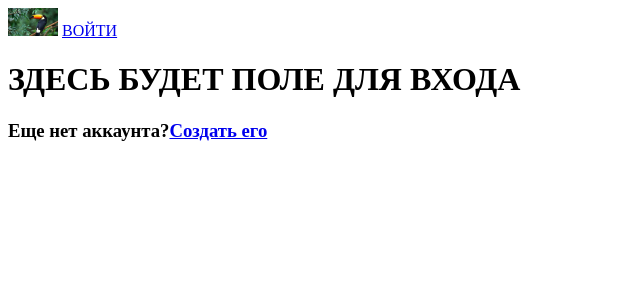
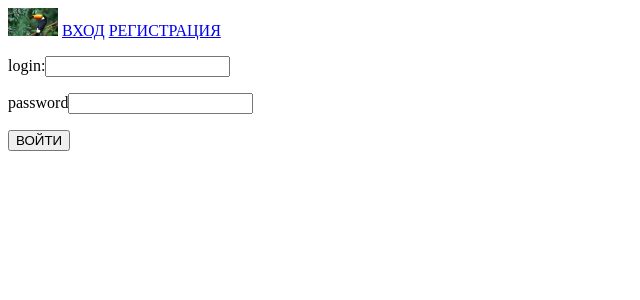
Before and after one commit to WEBDOP-Develop-Studio/Basketaball_statistic, a Django app: a page that uses templates/base.html in a window 1280 px wide. Shown: the top 300 px of the page, without its empty margins (0-640 px from the left). Run offline with Django 4.2, Linux system fonts and the light colour scheme.

Commit message:
SIGN UPDATE

```diff
--- a/Statistic/forms.py
+++ b/Statistic/forms.py
@@ -27,3 +27,8 @@ class UserRegistration(UserCreationForm): #forms.ModelForm
         if len(username) < 4:
             raise ValidationError('имя пользователья не должно быть кароче 4 букв')
         return username
+
+
+class LoginUserForm(AuthenticationForm):
+    username = forms.CharField(label='login:', widget=forms.TextInput(attrs={'class': 'form-control'}))
+    password = forms.CharField(label='password', widget=forms.PasswordInput(attrs={'class': 'form-control'}))
--- a/Statistic/templates/SIGN_IN.html
+++ b/Statistic/templates/SIGN_IN.html
@@ -1,6 +1,14 @@
 {% extends 'base.html' %}
 
 {% block content %}
-    <h1>ЗДЕСЬ БУДЕТ ПОЛЕ ДЛЯ ВХОДА</h1>
-    <h3>Еще нет аккаунта?<a href="{% url 'sign_up_url' %}">Создать его</a></h3>
+    <a href="{% url 'sign_in_url' %}">ВХОД</a>     <a href="{% url 'sign_up_url' %}">РЕГИСТРАЦИЯ</a>
+    <form action="{% url 'sign_in_url' %}" method="post" , enctype="multipart/form-data">
+        {% csrf_token %}
+        <div class="form-error">{{ form.non_field_errors }}</div>
+        {% for item in form %}
+            <p><label class='form-label' for="{{ item.id_for_label }}">{{ item.label }}</label>{{ item }}</p>
+            <div class="form-error">{{ item.errors }}</div>
+        {% endfor %}
+        <button type="submit" class="btn btn-primary">ВОЙТИ</button>
+    </form>
 {% endblock %}
--- a/Statistic/templates/SIGN_UP.html
+++ b/Statistic/templates/SIGN_UP.html
@@ -1,7 +1,7 @@
 {% extends 'base.html' %}
 
 {% block content %}
-    <h1>РЕГИСТРАЦИЯ</h1>
+    <a href="{% url 'sign_in_url' %}">ВХОД</a>     <a href="{% url 'sign_up_url' %}">РЕГИСТРАЦИЯ</a>
     <form action="{% url 'sign_up_url' %}" method="post" , enctype="multipart/form-data">
         {% csrf_token %}
         <div class="form-error">{{ form.non_field_errors }}</div>
@@ -11,5 +11,4 @@
         {% endfor %}
         <button type="submit" class="btn btn-primary">Зарегистрироваться</button>
     </form>
-    <h3>Уже есть аккаунт?<a href="{% url 'sign_in_url' %}">Войти в него</a></h3>
 {% endblock %}
--- a/Statistic/urls.py
+++ b/Statistic/urls.py
@@ -5,4 +5,5 @@ urlpatterns = [
     path('', Home, name='home_url'),
     path('Регистрация', USER_SIGN_UP, name='sign_up_url'),
     path('Вход', USER_SIGN_IN, name='sign_in_url'),
+    path('Выход', USER_SIGN_OUT, name='sign_out_url'),
 ]
--- a/Statistic/views.py
+++ b/Statistic/views.py
@@ -24,7 +24,7 @@ def USER_SIGN_UP(request):
         if form.is_valid():
             form.save()
             messages.success(request, "Вы успешно создали учетную запись")
-            return redirect('sign_up_url')
+            return redirect('sign_in_url')
             # user = form.save()
             # login(request, user)
             # return redirect('login')
@@ -36,7 +36,20 @@ def USER_SIGN_UP(request):
 
 
 def USER_SIGN_IN(request):
-    return render(request, template_name='SIGN_IN.html')
+    if request.method == 'POST':
+        form = LoginUserForm(data=request.POST)
+        if form.is_valid():
+            user = form.get_user()
+            login(request, user)
+            return redirect('home_url')
+    else:
+        form = LoginUserForm()
+    return render(request, 'SIGN_IN.html', {'form': form})
+
+
+def USER_SIGN_OUT(request):
+    logout(request)
+    return redirect('home_url')
 
 
 def Home(request):
--- a/templates/base.html
+++ b/templates/base.html
@@ -6,9 +6,13 @@
 </head>
 <body>
     <a href="{% url 'home_url' %}"><img src="media/photos/2022/09/02/g-700x390.jpg" alt="" width="50"></a>
-    {% if request.path !=  '/Регистрация'  %}
+    {% if request.path !=  '/Регистрация'  and request.path !=  '/Вход' and not user.is_authenticated %}
         <a href="{% url 'sign_in_url' %}">ВОЙТИ</a>
     {% endif %}
+     {% if user.is_authenticated %}
+        <a href="{% url 'sign_out_url' %}">ВЫЙТИ</a>
+    {% endif %}
+
 {% block content %}EMPTY CONTENT{% endblock %}
 </body>
 </html>
```
